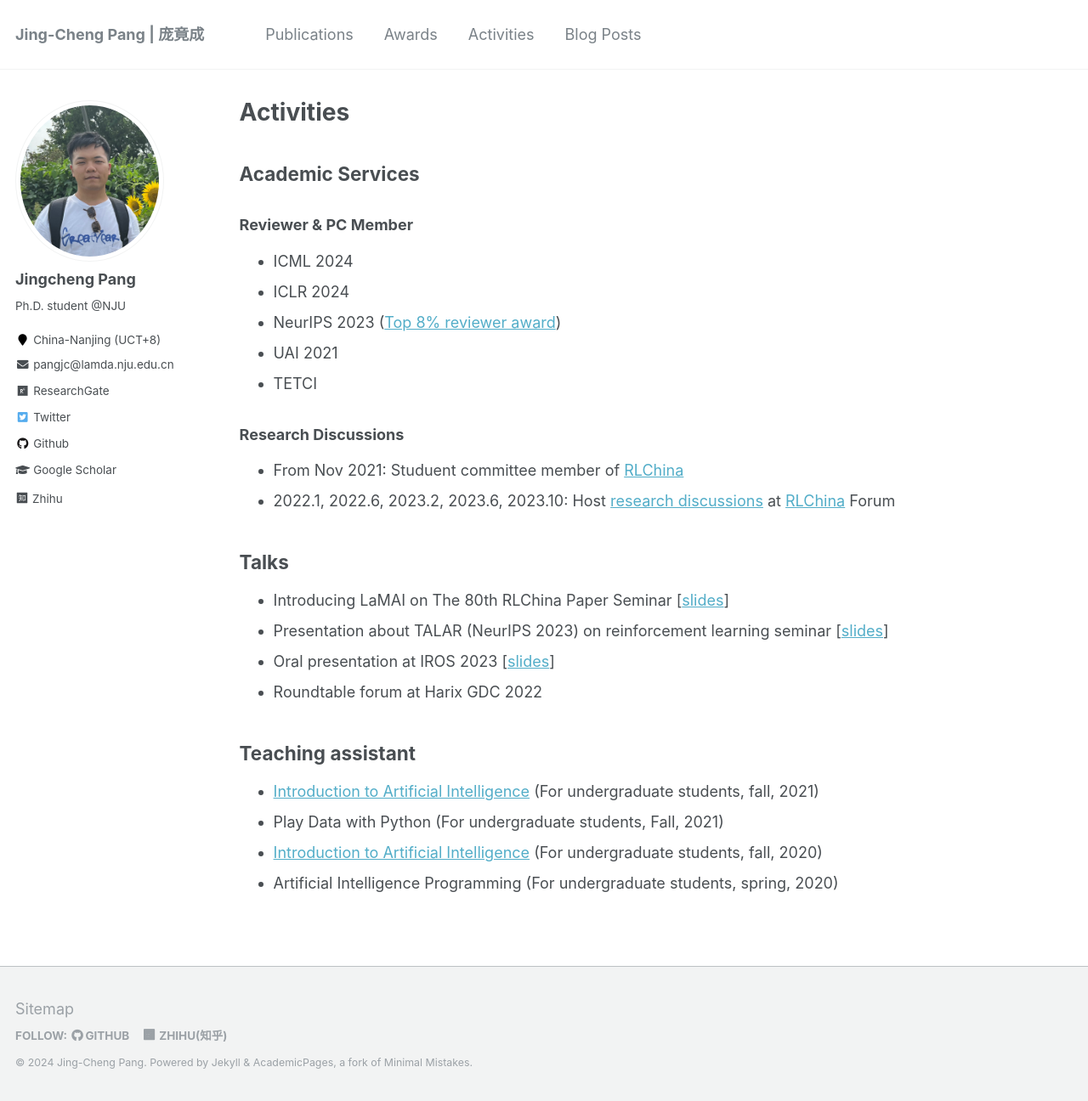
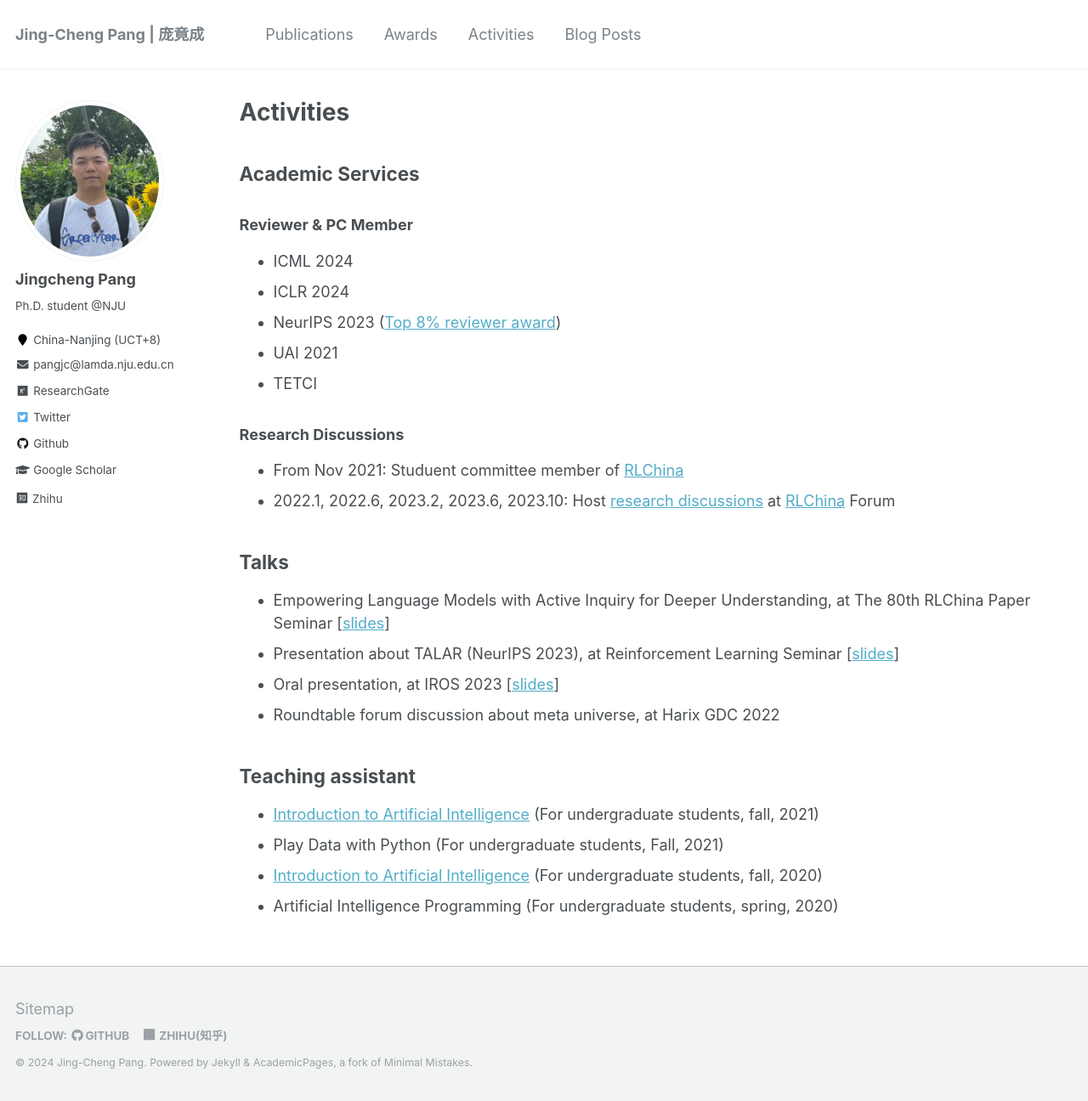
Before and after one commit to jingchengpang/jingchengpang.github.io, a Jekyll site: the page built from _pages/activity.md, in a window 1280 px wide and 1296 px high. Shown: the whole window at 85% size. Built offline with Jekyll 4.4.1, drawn with Linux system fonts in a browser that asks for light colours; a style sheet for code colours, icons or effects is not loaded.

Commit message:
add talks

```diff
--- a/_pages/activity.md
+++ b/_pages/activity.md
@@ -21,10 +21,10 @@ author_profile: true
 
 
 ## Talks
-- Introducing LaMAI on The 80th RLChina Paper Seminar [[slides](/files/slides/rlchina_lamai.pdf)]
-- Presentation about TALAR (NeurIPS 2023) on reinforcement learning seminar [[slides](/files/slides/rl_seminar.pdf)]
-- Oral presentation at IROS 2023 [[slides](/files/slides/IROS2023.pdf)]
-- Roundtable forum at Harix GDC 2022
+- Empowering Language Models with Active Inquiry for Deeper Understanding, at The 80th RLChina Paper Seminar [[slides](/files/slides/rlchina_lamai.pdf)]
+- Presentation about TALAR (NeurIPS 2023), at Reinforcement Learning Seminar [[slides](/files/slides/rl_seminar.pdf)]
+- Oral presentation, at IROS 2023 [[slides](/files/slides/IROS2023.pdf)]
+- Roundtable forum discussion about meta universe, at Harix GDC 2022
 
 ## Teaching assistant
 
```
